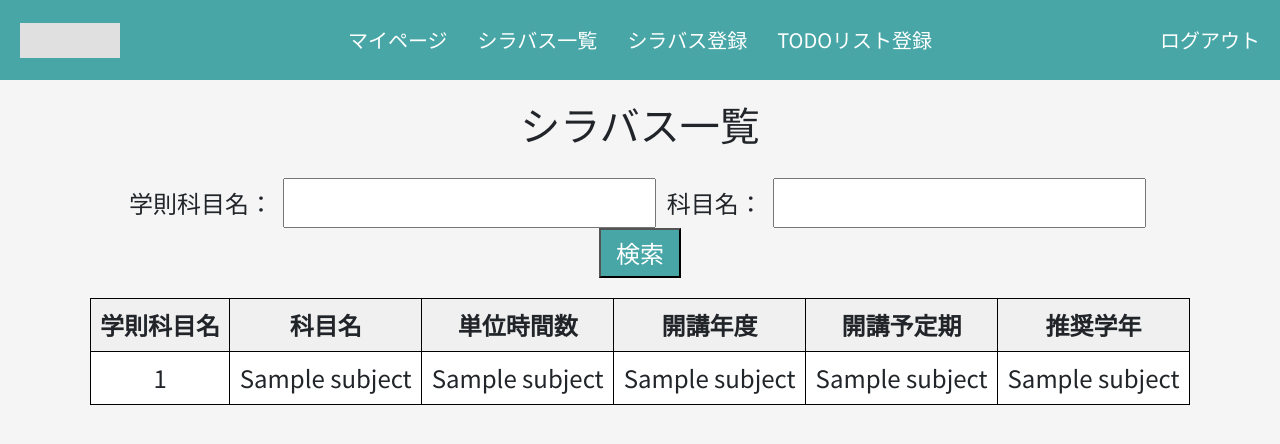
After one commit to yoshiokaharuto/2025_spring_hakkason, a Flask app: template templates/syllabus.html in a window 1280 px wide. The commit adds this page. Shown: the top 444 px of the page. Run offline with Flask 3, Linux system fonts and the light colour scheme; the template is opened without the code that fills it: most values are stand-ins (such as "Sample title", 1, 10 or a date in 2020).

Commit message:
シラバス一覧作成

```diff
--- /dev/null
+++ b/static/css/syllabus.css
@@ -0,0 +1,53 @@
+nav a {
+  color: white;
+  margin-right: 15px;
+  text-decoration: none;
+}
+
+.container {
+  padding: 20px;
+}
+
+h1 {
+  text-align: center;
+  margin-bottom: 30px;
+}
+
+.search-box {
+  text-align: center;
+  margin-bottom: 20px;
+}
+
+.search-box input {
+  padding: 5px;
+  margin: 0 5px;
+}
+
+.search-box button {
+  padding: 5px 15px;
+}
+
+table {
+  width: 100%;
+  border-collapse: collapse;
+  background-color: white;
+}
+
+th,
+td {
+  border: 1px solid #000000;
+  padding: 8px;
+  text-align: center;
+}
+
+th {
+  background-color: #f0f0f0;
+}
+
+tr:nth-child(even) {
+  background-color: #f9f9f9;
+}
+button {
+  background-color: #48a6a7;
+  color: #ffffff;
+}
--- a/templates/mypage.html
+++ b/templates/mypage.html
@@ -21,7 +21,7 @@
         <a href="#">シラバス登録</a>
         <a href="#">TODOリスト登録</a>
     </div>
-    <a href="{{url_for('login')}}" class="logout" >ログアウト</a>
+    <a href="{{url_for('login')}}" class="logout">ログアウト</a>
 </header>
 
 
@@ -40,7 +40,7 @@
     <div class="container">
         <table id="leftTable">
             <tr>
-                <th>科目</th>
+                <th id="kamoku">科目</th>
                 <th>コマ数</th>
                 <th>欠席数</th>
                 <th>出席率</th>
@@ -49,7 +49,7 @@
 
         <table id="rightTable">
             <tr>
-                <th>科目</th>
+                <th id="kamoku">科目</th>
                 <th>コマ数</th>
                 <th>欠席数</th>
                 <th>出席率</th>
--- /dev/null
+++ b/templates/syllabus.html
@@ -0,0 +1,69 @@
+<!DOCTYPE html>
+<html lang="ja">
+
+<head>
+    <meta charset="UTF-8">
+    <title>マイページ</title>
+    <link href="https://fonts.googleapis.com/css2?family=Noto+Sans+JP&display=swap" rel="stylesheet">
+    <link href="https://cdn.jsdelivr.net/npm/bootstrap@5.3.0/dist/css/bootstrap.min.css" rel="stylesheet"
+        integrity="sha384-9ndCyUaIbzAi2FUVXJi0CjmCapSmO7SnpJef0486qhLnuZ2cdeRhO02iuK6FUUVM" crossorigin="anonymous">
+    <link rel="stylesheet" href="../static/css/allstyle.css">
+    <link rel="stylesheet" href="../static/css/header.css">
+    <link rel="stylesheet" href="../static/css/syllabus.css">
+
+</head>
+
+<header>
+    <div class="logo"></div>
+    <div class="nav-links">
+        <a href="./html/mypage.html">マイページ</a>
+        <a href="#">シラバス一覧</a>
+        <a href="#">シラバス登録</a>
+        <a href="#">TODOリスト登録</a>
+    </div>
+    <a href="{{url_for('login')}}" class="logout">ログアウト</a>
+</header>
+
+<body>
+    <div class="container">
+        <h1>シラバス一覧</h1>
+
+        <form method="get" action="/syllabus_list" class="search-box">
+            <label>学則科目名：</label>
+            <input type="text" name="semester_name" value="{{ request.args.get('semester_name', '') }}">
+            <label>科目名：</label>
+            <input type="text" name="subject_name" value="{{ request.args.get('subject_name', '') }}">
+            <button type="submit">検索</button>
+        </form>
+
+        <table>
+            <thead>
+                <tr>
+                    <th>学則科目名</th>
+                    <th>科目名</th>
+                    <th>単位時間数</th>
+                    <th>開講年度</th>
+                    <th>開講予定期</th>
+                    <th>推奨学年</th>
+                </tr>
+            </thead>
+            <tbody>
+                {% for subject in subjects %}
+                <tr>
+                    <td>{{ subject[0] }}</td>
+                    <td>{{ subject[1] }}</td>
+                    <td>{{ subject[2] }}</td>
+                    <td>{{ subject[3] }}</td>
+                    <td>{{ subject[4] }}</td>
+                    <td>{{ subject[5] }}</td>
+                </tr>
+
+            </tbody>
+        </table>
+        {% else %}
+        <p colspan="6" id="no">該当する科目が見つかりませんでした。</p>
+        {% endfor %}
+    </div>
+</body>
+
+</html>
```
